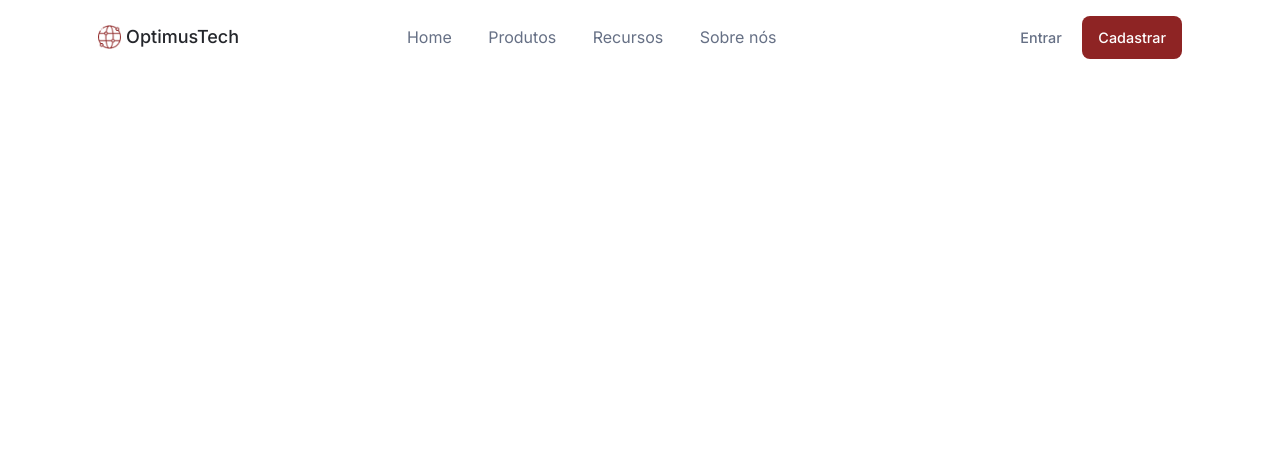
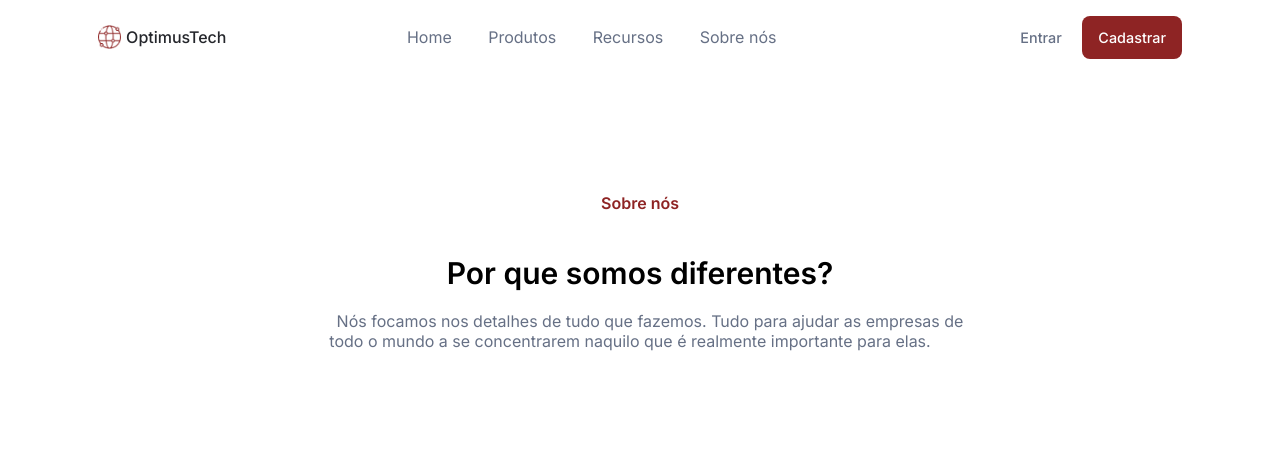
Before and after one commit to mateuspistillo/landing-page, a plain HTML site: page index.html in a window 1280 px wide. Drawn offline with Linux system fonts and the light colour scheme.

Commit message:
desenvolvimento da primeira seçao da pagina

```diff
--- a/css/styles.css
+++ b/css/styles.css
@@ -1,5 +1,6 @@
 :root {
     --text-color: #667085;
+    --main-color: #8E2424;
 }
 
 * {
@@ -17,7 +18,7 @@ body {
 .text-logo {
     width: 113px;
     height: 24px;
-    font-size: 18px;
+    font-size: 16px;
     font-weight: 500;
     line-height: 24px;
     display: flex;
@@ -54,6 +55,34 @@ button {
 }
 
 button#signUp {
-    background-color: #8E2424;
+    background-color: var(--main-color);
     color: #FFF;
 }
+
+.container {
+    width: Fill;
+    height: Fixed;
+    padding: 96px 0px 96px 0px;
+    text-align: center;
+}
+
+.container h1 {
+    color: var(--main-color);
+    font-size: 16px;
+    font-weight: 600;
+    line-height: 24px;
+    padding: 20px;
+}
+
+.container h2 {
+    font-size: 30px;
+    padding: 20px;
+}
+
+.container span {
+    font-family: Inter;
+    font-size: 16px;
+    padding-top: 12px;
+    color: var(--text-color);
+    padding: 20px;
+}
--- a/index.html
+++ b/index.html
@@ -27,5 +27,15 @@
             <button id="signUp">Cadastrar</button>
         </div>
     </nav>
+
+    <div class="container">
+        <h1>Sobre nós</h1>
+        <h2>Por que somos diferentes?</h2>
+        <span>
+            Nós focamos nos detalhes de tudo que fazemos.
+            Tudo para ajudar as empresas de <br> todo o mundo a se concentrarem naquilo que
+            é realmente importante para elas.
+        </span>
+    </div>
 </body>
 </html>
```
Lines whose indentation alone changed are shown as unchanged.
